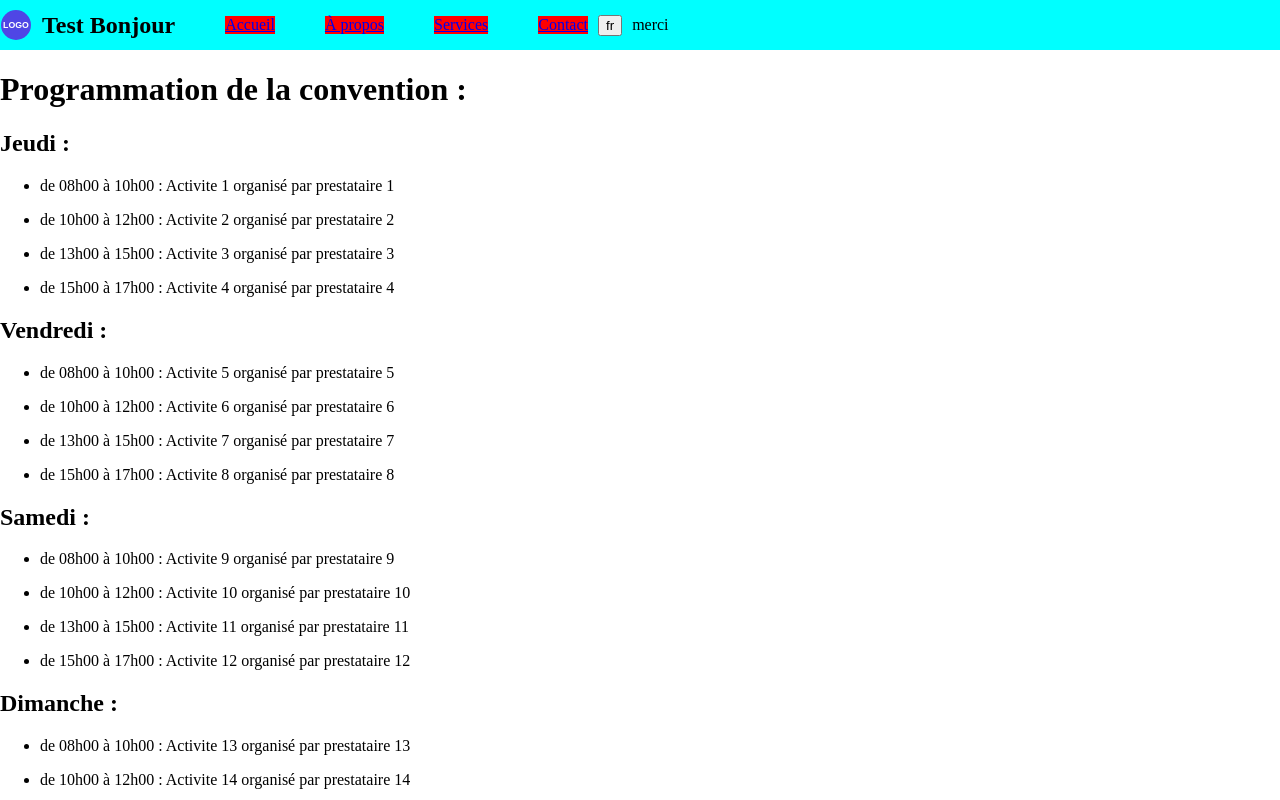
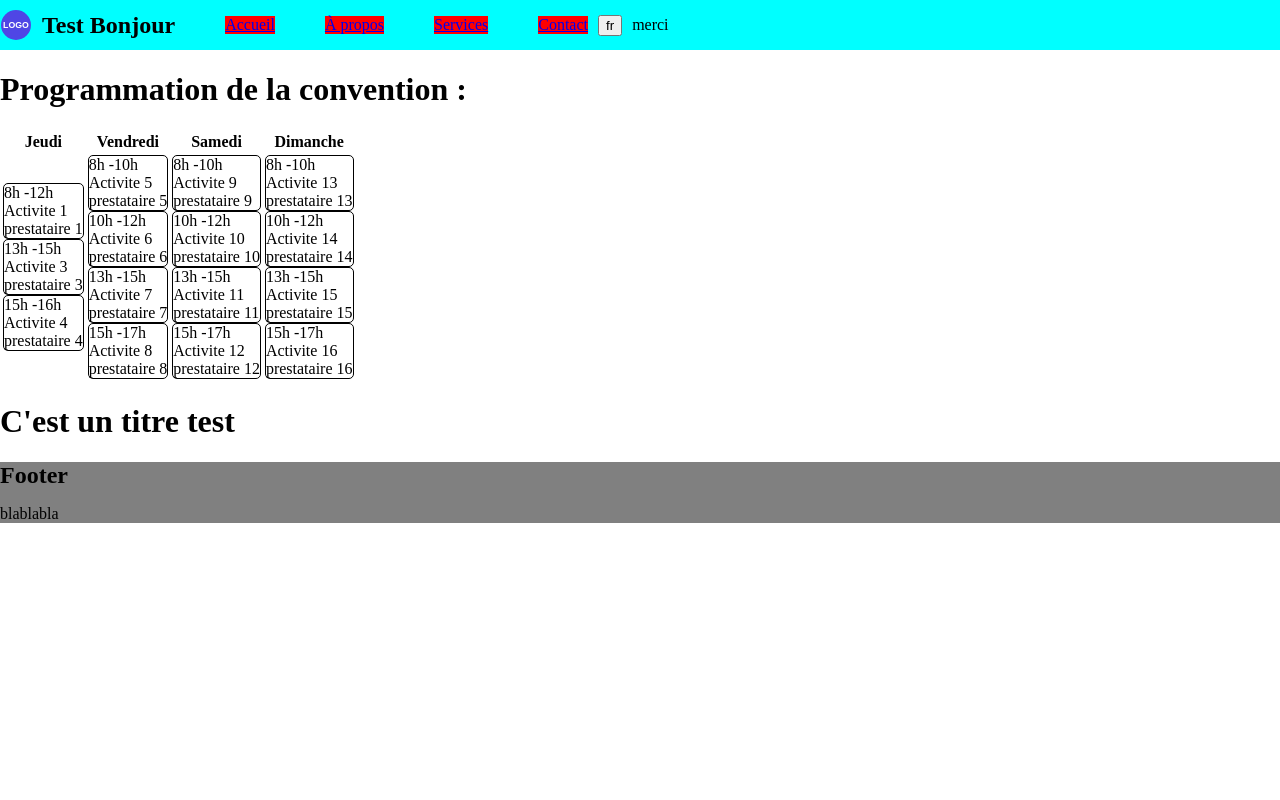
Before and after one commit to Pierrick-B/SAE-S3-S4, a Vue app in the folder SAE/: page /user/programation in a window 1280 px wide. Shown: the top 800 px of the page. Built offline with nearby package versions, Linux system fonts and the light colour scheme.

Commit message:
correction bug localsource.service.js et ajout d'une 2 eme version de la programmation

```diff
--- a/SAE/src/components/Programmation.vue
+++ b/SAE/src/components/Programmation.vue
@@ -2,36 +2,91 @@
 <div>
   <h1>Programmation de la convention : </h1>
 
-  <h2>Jeudi : </h2>
-  <ul v-for="(programme, index) in programmationStore.programmation" :key="index">
-    <li v-if="programme.jour === 'jeudi' ">
-      de {{ programme.heure_debut }} à {{ programme.heure_fin }} : {{ programme.nom }} organisé par {{ programme.prestataire }}
-    </li>
-  </ul>
+<!--  <h2>Jeudi : </h2>-->
+<!--  <ul v-for="(programme, index) in programmationStore.programmation" :key="index">-->
+<!--    <li v-if="programme.jour === 'jeudi' ">-->
+<!--      de {{ programme.heure_debut }} à {{ programme.heure_fin }} : {{ programme.nom }} organisé par {{ programme.prestataire }}-->
+<!--    </li>-->
+<!--  </ul>-->
 
-  <h2>Vendredi : </h2>
-  <ul v-for="(programme, index) in programmationStore.programmation" :key="index">
-    <li v-if="programme.jour === 'vendredi' ">
-      de {{ programme.heure_debut }} à {{ programme.heure_fin }} : {{ programme.nom }} organisé par {{ programme.prestataire }}
-    </li>
-  </ul>
+<!--  <h2>Vendredi : </h2>-->
+<!--  <ul v-for="(programme, index) in programmationStore.programmation" :key="index">-->
+<!--    <li v-if="programme.jour === 'vendredi' ">-->
+<!--      de {{ programme.heure_debut }} à {{ programme.heure_fin }} : {{ programme.nom }} organisé par {{ programme.prestataire }}-->
+<!--    </li>-->
+<!--  </ul>-->
 
-  <h2>Samedi : </h2>
-  <ul v-for="(programme, index) in programmationStore.programmation" :key="index">
-    <li v-if="programme.jour === 'samedi' ">
-      de {{ programme.heure_debut }} à {{ programme.heure_fin }} : {{ programme.nom }} organisé par {{ programme.prestataire }}
-    </li>
-  </ul>
+<!--  <h2>Samedi : </h2>-->
+<!--  <ul v-for="(programme, index) in programmationStore.programmation" :key="index">-->
+<!--    <li v-if="programme.jour === 'samedi' ">-->
+<!--      de {{ programme.heure_debut }} à {{ programme.heure_fin }} : {{ programme.nom }} organisé par {{ programme.prestataire }}-->
+<!--    </li>-->
+<!--  </ul>-->
 
-  <h2>Dimanche : </h2>
-  <ul v-for="(programme, index) in programmationStore.programmation" :key="index">
-    <li v-if="programme.jour === 'dimanche' ">
-      de {{ programme.heure_debut }} à {{ programme.heure_fin }} : {{ programme.nom }} organisé par {{ programme.prestataire }}
-    </li>
-  </ul>
+<!--  <h2>Dimanche : </h2>-->
+<!--  <ul v-for="(programme, index) in programmationStore.programmation" :key="index">-->
+<!--    <li v-if="programme.jour === 'dimanche' ">-->
+<!--      de {{ programme.heure_debut }} à {{ programme.heure_fin }} : {{ programme.nom }} organisé par {{ programme.prestataire }}-->
+<!--    </li>-->
+<!--  </ul>-->
+
+<!--  <table>-->
+<!--    <tr><th>Jour/Horaire</th><th>08h00-10h00</th><th>10h00-12h00</th><th>13h00-15h00</th><th>15h00-17h00</th></tr>-->
+<!--    <tr><th rowspan="2">Jeudi</th></tr><tr></tr>-->
+<!--    <tr><th>Vendredi</th></tr>-->
+<!--    <tr><th>Samedi</th></tr>-->
+<!--    <tr><th>Dimanche</th></tr>-->
+<!--  </table>-->
 
 
+<!--  </table>-->
+
+  <table>
+    <tr><th>Jeudi</th> <th>Vendredi</th> <th>Samedi</th> <th>Dimanche</th></tr>
+    <tr>
+      <td>
+        <template v-for="(programme, index) in programmationStore.programmation" :key="index" class="activites">
+          <div class="activite"  v-if="programme.jour === 'jeudi'">
+            <span>{{ programme.heure_debut }}h -{{ programme.heure_fin }}h</span>
+            <span>{{ programme.nom }}</span>
+            <span>{{ programme.prestataire }}</span>
+          </div>
+        </template>
+      </td>
+      <td>
+        <template v-for="(programme, index) in programmationStore.programmation" :key="index">
+          <div class="activite"  v-if="programme.jour === 'vendredi'">
+            <span>{{ programme.heure_debut }}h -{{ programme.heure_fin }}h</span>
+            <span>{{ programme.nom }}</span>
+            <span>{{ programme.prestataire }}</span>
+          </div>
+        </template>
+      </td>
+      <td>
+        <template v-for="(programme, index) in programmationStore.programmation" :key="index">
+          <div class="activite"  v-if="programme.jour === 'samedi'">
+            <span>{{ programme.heure_debut }}h -{{ programme.heure_fin }}h</span>
+            <span>{{ programme.nom }}</span>
+            <span>{{ programme.prestataire }}</span>
+          </div>
+        </template>
+      </td>
+      <td>
+        <template v-for="(programme, index) in programmationStore.programmation" :key="index">
+          <div class="activite"  v-if="programme.jour === 'dimanche'">
+            <span>{{ programme.heure_debut }}h -{{ programme.heure_fin }}h</span>
+            <span>{{ programme.nom }}</span>
+            <span>{{ programme.prestataire }}</span>
+          </div>
+        </template>
+      </td>
+
+    </tr>
+  </table>
+
 </div>
+
+
 </template>
 
 <script setup>
@@ -40,3 +95,15 @@ const programmationStore = useProgrammationStore()
 programmationStore.getProgrammation()
 
 </script>
+
+<style scoped>
+.activite{
+  display: flex;
+  flex-direction: column;
+  border: 1px solid black;
+  border-radius: 5px;
+  margin: 0px;
+}
+
+
+</style>
--- a/SAE/src/datasource/data_programmation.js
+++ b/SAE/src/datasource/data_programmation.js
@@ -1,23 +1,23 @@
 let programmation = [
-    {"nom":"Activite 1","prestataire":"prestataire 1","jour":"jeudi","heure_debut":"08h00","heure_fin":"10h00"},
-    {"nom":"Activite 2","prestataire":"prestataire 2","jour":"jeudi","heure_debut":"10h00","heure_fin":"12h00"},
-    {"nom":"Activite 3","prestataire":"prestataire 3","jour":"jeudi","heure_debut":"13h00","heure_fin":"15h00"},
-    {"nom":"Activite 4","prestataire":"prestataire 4","jour":"jeudi","heure_debut":"15h00","heure_fin":"17h00"},
+    {"nom":"Activite 1","prestataire":"prestataire 1","jour":"jeudi","heure_debut":"8","heure_fin":"12"},
+    // {"nom":"Activite 2","prestataire":"prestataire 2","jour":"jeudi","heure_debut":"10","heure_fin":"12"},
+    {"nom":"Activite 3","prestataire":"prestataire 3","jour":"jeudi","heure_debut":"13","heure_fin":"15"},
+    {"nom":"Activite 4","prestataire":"prestataire 4","jour":"jeudi","heure_debut":"15","heure_fin":"16"},
 
-    {"nom":"Activite 5","prestataire":"prestataire 5","jour":"vendredi","heure_debut":"08h00","heure_fin":"10h00"},
-    {"nom":"Activite 6","prestataire":"prestataire 6","jour":"vendredi","heure_debut":"10h00","heure_fin":"12h00"},
-    {"nom":"Activite 7","prestataire":"prestataire 7","jour":"vendredi","heure_debut":"13h00","heure_fin":"15h00"},
-    {"nom":"Activite 8","prestataire":"prestataire 8","jour":"vendredi","heure_debut":"15h00","heure_fin":"17h00"},
+    {"nom":"Activite 5","prestataire":"prestataire 5","jour":"vendredi","heure_debut":"8","heure_fin":"10"},
+    {"nom":"Activite 6","prestataire":"prestataire 6","jour":"vendredi","heure_debut":"10","heure_fin":"12"},
+    {"nom":"Activite 7","prestataire":"prestataire 7","jour":"vendredi","heure_debut":"13","heure_fin":"15"},
+    {"nom":"Activite 8","prestataire":"prestataire 8","jour":"vendredi","heure_debut":"15","heure_fin":"17"},
 
-    {"nom":"Activite 9","prestataire":"prestataire 9","jour":"samedi","heure_debut":"08h00","heure_fin":"10h00"},
-    {"nom":"Activite 10","prestataire":"prestataire 10","jour":"samedi","heure_debut":"10h00","heure_fin":"12h00"},
-    {"nom":"Activite 11","prestataire":"prestataire 11","jour":"samedi","heure_debut":"13h00","heure_fin":"15h00"},
-    {"nom":"Activite 12","prestataire":"prestataire 12","jour":"samedi","heure_debut":"15h00","heure_fin":"17h00"},
+    {"nom":"Activite 9","prestataire":"prestataire 9","jour":"samedi","heure_debut":"8","heure_fin":"10"},
+    {"nom":"Activite 10","prestataire":"prestataire 10","jour":"samedi","heure_debut":"10","heure_fin":"12"},
+    {"nom":"Activite 11","prestataire":"prestataire 11","jour":"samedi","heure_debut":"13","heure_fin":"15"},
+    {"nom":"Activite 12","prestataire":"prestataire 12","jour":"samedi","heure_debut":"15","heure_fin":"17"},
 
-    {"nom":"Activite 13","prestataire":"prestataire 13","jour":"dimanche","heure_debut":"08h00","heure_fin":"10h00"},
-    {"nom":"Activite 14","prestataire":"prestataire 14","jour":"dimanche","heure_debut":"10h00","heure_fin":"12h00"},
-    {"nom":"Activite 15","prestataire":"prestataire 15","jour":"dimanche","heure_debut":"13h00","heure_fin":"15h00"},
-    {"nom":"Activite 16","prestataire":"prestataire 16","jour":"dimanche","heure_debut":"15h00","heure_fin":"17h00"},
+    {"nom":"Activite 13","prestataire":"prestataire 13","jour":"dimanche","heure_debut":"8","heure_fin":"10"},
+    {"nom":"Activite 14","prestataire":"prestataire 14","jour":"dimanche","heure_debut":"10","heure_fin":"12"},
+    {"nom":"Activite 15","prestataire":"prestataire 15","jour":"dimanche","heure_debut":"13","heure_fin":"15"},
+    {"nom":"Activite 16","prestataire":"prestataire 16","jour":"dimanche","heure_debut":"15","heure_fin":"17"},
 ]
 
 export{
```
